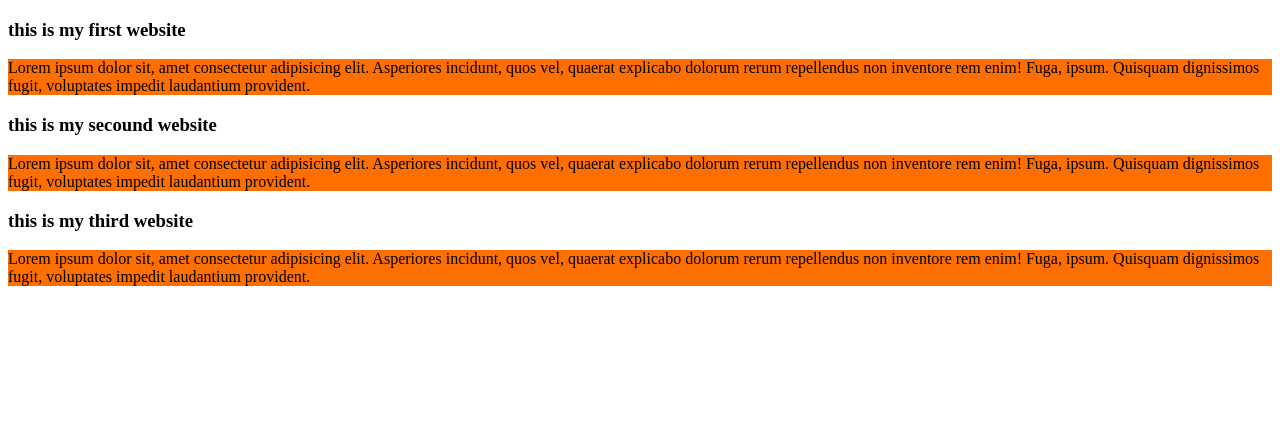
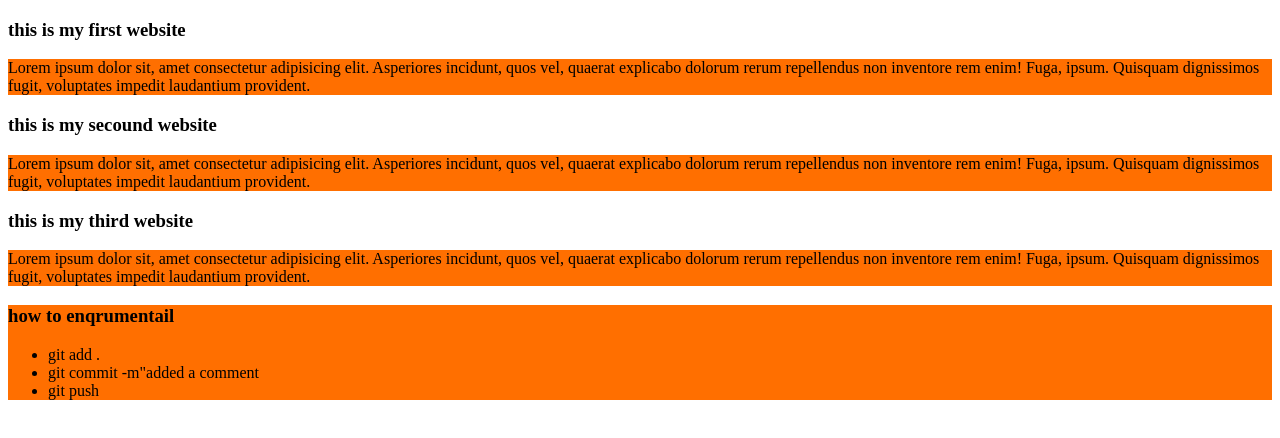
Before and after one commit to akashdatta01764/my-simple-website, a plain HTML site: page index.html in a window 1280 px wide. Drawn offline with Linux system fonts and the light colour scheme.

Commit message:
added a list item of git

```diff
--- a/index.html
+++ b/index.html
@@ -19,5 +19,13 @@
     <div>
         Lorem ipsum dolor sit, amet consectetur adipisicing elit. Asperiores incidunt, quos vel, quaerat explicabo dolorum rerum repellendus non inventore rem enim! Fuga, ipsum. Quisquam dignissimos fugit, voluptates impedit laudantium provident.
     </div>
+    <div>
+        <h3>how to enqrumentail</h3>
+        <ul>
+            <li>git add .</li>
+            <li>git commit -m"added a comment</li>
+            <li>git push</li>
+        </ul>
+    </div>
 </body>
 </html>
```
